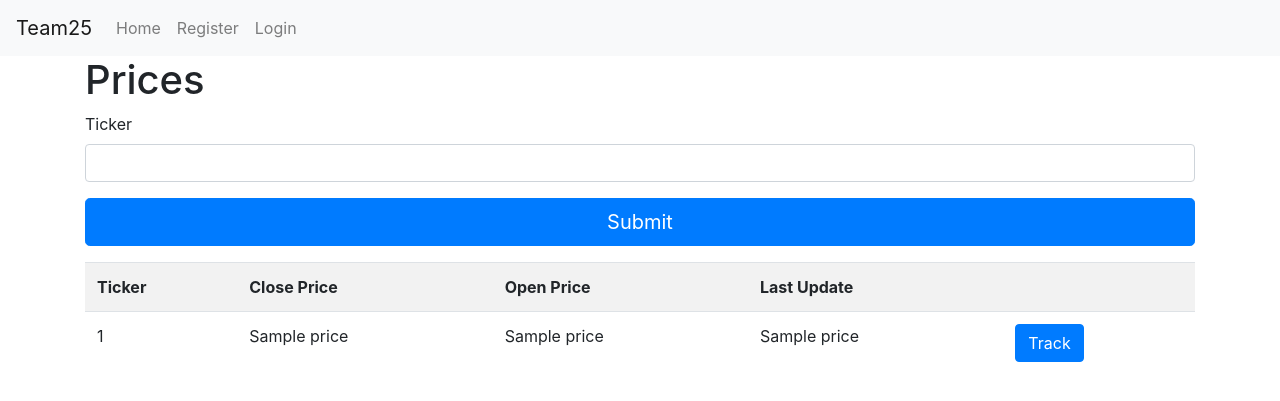
After one commit to HarshitBagla/whatever_goes, a Flask app: template templates/prices.html in a window 1280 px wide. The commit adds this page. Shown: the top 401 px of the page. Run offline with Flask 2, Linux system fonts and the light colour scheme; the template is opened without the code that fills it: values that come from a table or form of the project are taken from there, most other values are stand-ins (such as "Sample title", 1, 10 or a date in 2020); some libraries are stand-ins or nearby versions.

Commit message:
Stocks page and search bar

```diff
--- a/app.py
+++ b/app.py
@@ -272,6 +272,56 @@ def dashboard():
     #     return render_template('dashboard.html', stocks=stocks)
     return render_template('dashboard.html')  # , stocks=stocks)
 
+# Search Form
+
+
+class SearchForm(Form):
+    ticker = StringField('Ticker', [validators.DataRequired()])
+
+# Route for Price page for top 10 price change in the market
+
+
+@app.route('/prices', methods=['GET', 'POST'])
+@is_logged_in
+def prices():
+    form = SearchForm(request.form)
+    if request.method == 'POST' and form.validate():
+        ticker_input = form.ticker.data
+
+        with eng.connect() as con:
+            searchticker = """
+                SELECT *
+                FROM Stocks
+                WHERE ticker = '""" + str(ticker_input) + """';
+            """
+
+            prices = con.execute(searchticker)
+            prices = prices.fetchall()
+
+        if len(prices) == 0:
+            error = 'No such company found. Try again'
+            with eng.connect() as con:
+                searchticker = """
+                    SELECT *
+                    FROM Stocks;
+                """
+
+                prices = con.execute(searchticker)
+                prices = prices.fetchall()
+            return render_template('prices.html', prices=prices, form=form, error=error)
+        else:
+            flash('Here are your search results', 'success')
+            return render_template('prices.html', prices=prices, form=form)
+    with eng.connect() as con:
+        searchticker = """
+                SELECT *
+                FROM Stocks;
+            """
+
+        prices = con.execute(searchticker)
+        prices = prices.fetchall()
+    return render_template('prices.html', prices=prices, form=form)
+
 # Route for logout
 
 
--- a/templates/includes/_navbar.html
+++ b/templates/includes/_navbar.html
@@ -1,5 +1,5 @@
 <nav class="navbar navbar-expand-lg navbar-light bg-light">
-    <a class="navbar-brand" href="#">Metacube</a>
+    <a class="navbar-brand" href="#">Team25</a>
     <button class="navbar-toggler" type="button" data-toggle="collapse" data-target="#navbarNav" aria-controls="navbarNav" aria-expanded="false" aria-label="Toggle navigation">
       <span class="navbar-toggler-icon"></span>
     </button>
--- /dev/null
+++ b/templates/prices.html
@@ -0,0 +1,31 @@
+
+{% extends 'layout.html' %}
+
+{% block body %}
+    <h1>Prices</h1>
+    {% from "includes/_formhelpers.html" import render_field %}
+    <form action="" method="POST">
+        <div class="form-group">
+            {{render_field(form.ticker, class="form-control")}}
+        </div>
+        <p><input type="submit" class="btn btn-primary btn-lg btn-block" value="Submit"></p>
+    </form>
+    <table class="table table-striped">
+        <tr>
+            <th>Ticker</th>
+            <th>Close Price</th>
+            <th>Open Price</th>
+            <th>Last Update</th>
+            <th></th>
+        </tr>
+        {% for price in prices %}
+        <tr>
+            <td>{{price[0]}}</td>
+            <td>{{price[1]}}</td>
+            <td>{{price[2]}}</td>
+            <td>{{price[3]}}</td>
+            <td><a href="track/{{price[0]}}" class="btn btn-primary" role="button">Track</a></td>
+        </tr>
+        {% endfor %}
+    </table>
+{% endblock %}
```
